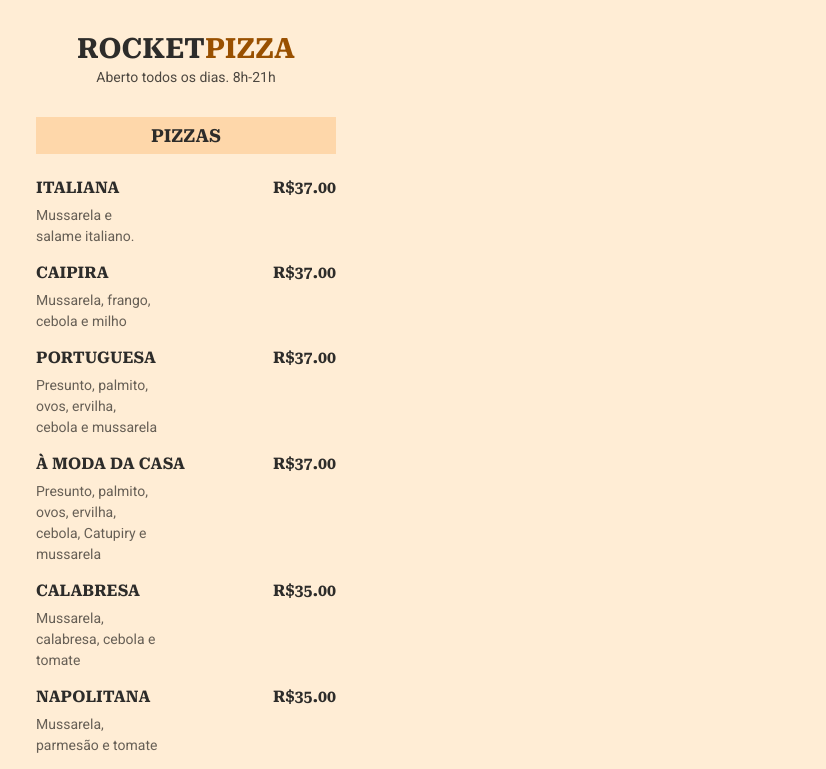
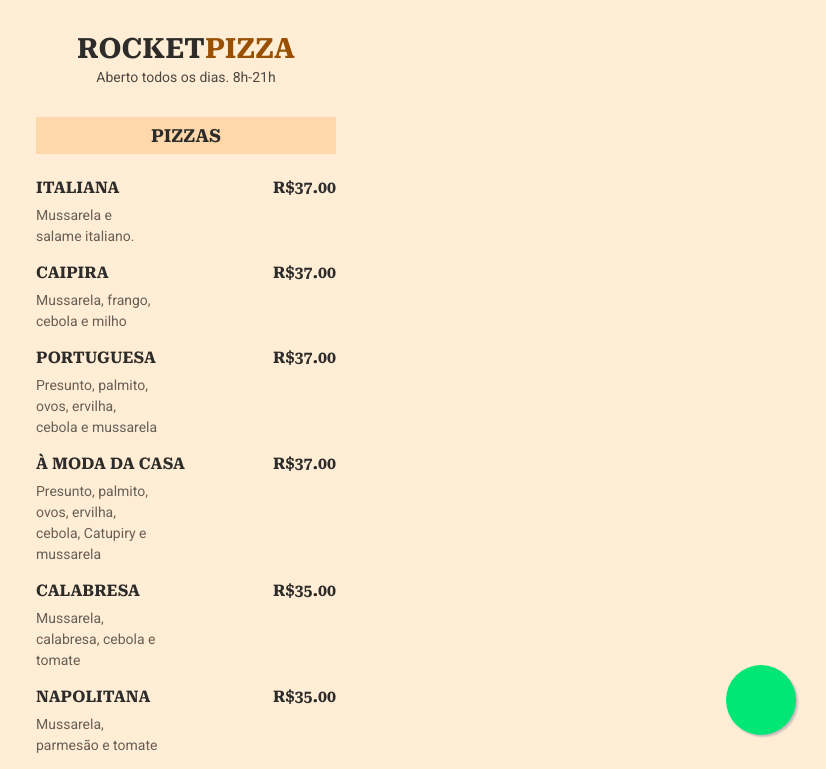
Before and after one commit to Pedro-AndreJeCruz/Cardapio-Digital, a plain HTML site: page index.html in a window 1280 px wide. Shown: the top 769 px of the page, without its empty margins (454-1280 px from the left). Drawn offline with Linux system fonts and the light colour scheme.

Commit message:
Update icon WhatsApp

```diff
--- a/index.html
+++ b/index.html
@@ -158,6 +158,13 @@
     </ul>
     </section>
 
+    <!-- WhatsApp -->
+
+    <div class="container">
+      <a href="https://api.whatsapp.com/send?phone=5575991191230&text=Gostaria%20de%20receber%20mais%20informações?" class="icon" target="_blank">
+        <i class="fab fa-whatsapp"></i>
+      </a>
+    </div>
 
   </body>
 </html>
--- a/style.css
+++ b/style.css
@@ -92,3 +92,29 @@
     line-height: 21px;
     padding-right: 114px;
   }
+
+/* ICON WHATSAPP */
+
+.icon{
+  position: fixed;
+  bottom: 65px;
+  right: 30px;
+  font-size: 30px;
+  background-color: #01e675;
+  color: #fff;
+  border-radius: 50%;
+  padding: 10px;
+  width: 50px;
+  height: 50px;
+  text-align: center;
+  text-decoration: none;
+  z-index: 100;
+  box-shadow: 2px 2px 2px #c0bdbd;
+}
+
+.icon:hover{
+background-color: #fff;
+color: #029e3b;
+font-weight: 900;
+box-shadow: 2px 2px 20px #5fe690;
+}
```
